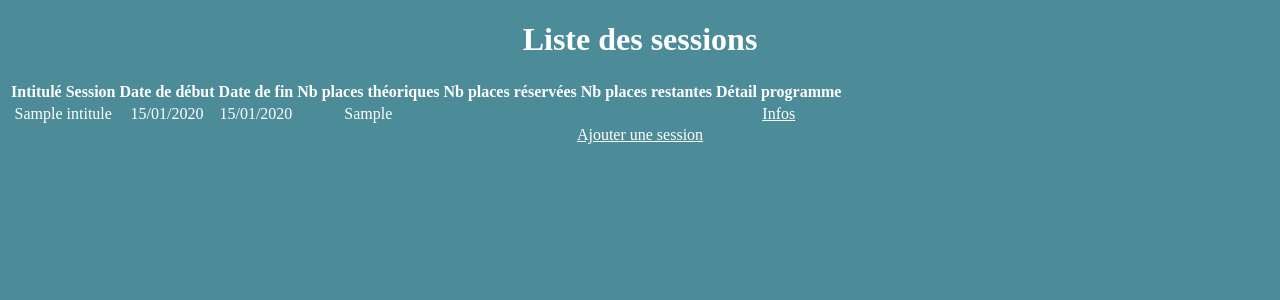
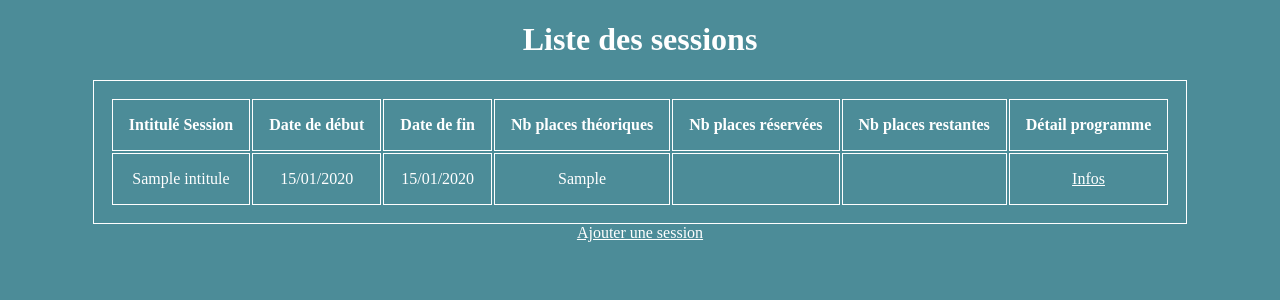
Before and after one commit to adiebate/GestionSession, a Symfony app: template templates/session/index.html.twig in a window 1280 px wide. Shown: the part 26-326 px from the top of the page. Run offline with Twig, Linux system fonts and the light colour scheme; the template is opened without the code that fills it: most values are stand-ins (such as "Sample title", 1, 10 or a date in 2020); some libraries are stand-ins or nearby versions.

Commit message:
Syl20 - Ajout petit CSS2

```diff
--- a/public/css/style.css
+++ b/public/css/style.css
@@ -6,3 +6,12 @@ body {
 a {
     color: inherit;
 }
+
+table{
+    margin:auto;
+    border: 1px solid white;
+}
+table, th, td {
+    border: 1px solid white;
+    padding: 1em;
+  }
```
